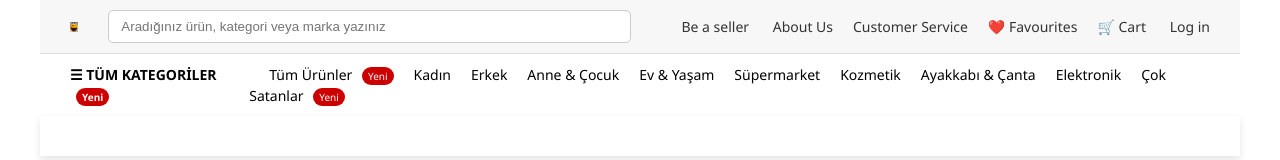
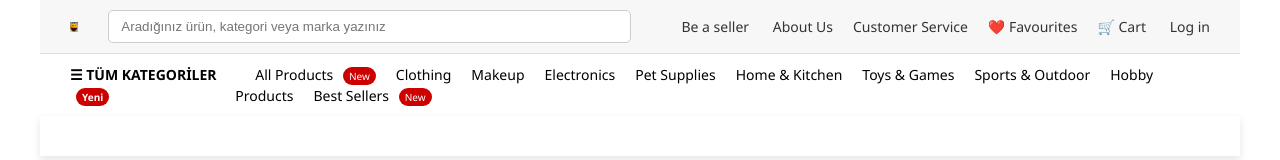
Before and after one commit to zeyneptanrivermis/e-commerce-Project, an Angular app in the folder fontend/: page /home in a window 1280 px wide. Shown: the top 160 px of the page. Built offline with nearby package versions, Linux system fonts and the light colour scheme.

Commit message:
little update
wishlist and navbar

```diff
--- a/fontend/src/app/app-routing.module.ts
+++ b/fontend/src/app/app-routing.module.ts
@@ -24,9 +24,9 @@ const routes: Routes = [
 
   { path: 'products', loadChildren: () => import('./features/products/products.module').then(m => m.ProductsModule) },
 
-  { path: 'shopping-cart',  loadChildren: () => import('./features/cart/cart.module').then(m => m.CartModule) },
+  { path: 'shopping-cart', canActivate:[AuthGuard], loadChildren: () => import('./features/cart/cart.module').then(m => m.CartModule) },
 
-  { path: 'user', loadChildren: () => import('./features/user/user.module').then(m => m.UserModule)},
+  { path: 'user', canActivate:[AuthGuard], loadChildren: () => import('./features/user/user.module').then(m => m.UserModule)},
 
   { path: '**', redirectTo: '/home' }
 ];
--- a/fontend/src/app/features/user/services/wishlist.service.ts
+++ b/fontend/src/app/features/user/services/wishlist.service.ts
@@ -21,14 +21,12 @@ export class WishlistService {
   // src/app/features/user/services/wishlist.service.ts
 
   removeFromWishlist(productId: number): Observable<void> {
-    return this.http.request<void>('DELETE', this.apiUrl, {
+    return this.http.delete<void>(this.apiUrl, {
       headers: new HttpHeaders({
-        'Content-Type': 'application/json',
-        Authorization: `Bearer ${this.tokenService.getToken()}`
+        Authorization: `Bearer ${this.tokenService.getToken()}`,
+        'Content-Type': 'application/json'
       }),
       body: { productId }
     });
   }
-
-
 }
--- a/fontend/src/app/layout/components/navbar/navbar.component.html
+++ b/fontend/src/app/layout/components/navbar/navbar.component.html
@@ -38,15 +38,16 @@
   </div>
 
   <div class="quick-links">
-    <a href="/products"> Tüm Ürünler <span class="label">Yeni</span></a>
-    <a href="#">Kadın</a>
-    <a href="#">Erkek</a>
-    <a href="#">Anne & Çocuk</a>
-    <a href="#">Ev & Yaşam</a>
-    <a href="#">Süpermarket</a>
-    <a href="#">Kozmetik</a>
-    <a href="#">Ayakkabı & Çanta</a>
-    <a href="#">Elektronik</a>
-    <a href="#">Çok Satanlar <span class="label">Yeni</span></a>
+    <a routerLink="/products">All Products <span class="label">New</span></a>
+    <a [routerLink]="['/products']" [queryParams]="{ category: 'Clothing' }">Clothing</a>
+    <a [routerLink]="['/products']" [queryParams]="{ category: 'Makeup' }">Makeup</a>
+    <a [routerLink]="['/products']" [queryParams]="{ category: 'Electronics' }">Electronics</a>
+    <a [routerLink]="['/products']" [queryParams]="{ category: 'Pet Supplies' }">Pet Supplies</a>
+    <a [routerLink]="['/products']" [queryParams]="{ category: 'Home and Kitchen' }">Home & Kitchen</a>
+    <a [routerLink]="['/products']" [queryParams]="{ category: 'Toys & Games' }">Toys & Games</a>
+    <a [routerLink]="['/products']" [queryParams]="{ category: 'Sports & Outdoor' }">Sports & Outdoor</a>
+    <a [routerLink]="['/products']" [queryParams]="{ category: 'Hobby Products' }">Hobby Products</a>
+    <a [routerLink]="['/products']" [queryParams]="{ bestsellers: true }">Best Sellers <span class="label">New</span></a>
   </div>
+
 </div>
```
Also changed, not shown: 1 other file (tests, documents, lock files or other folders).
